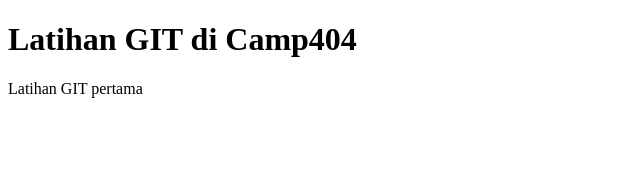
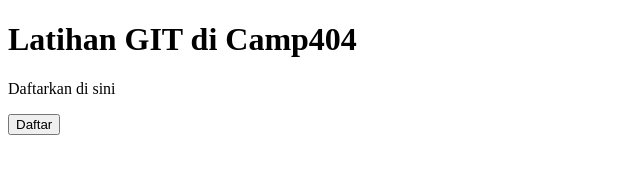
Before and after one commit to misquee/LatihanGIT, a plain HTML site: page index.html in a window 1280 px wide. Shown: the whole page, without its empty margins (0-640 px from the left). Drawn offline with Linux system fonts and the light colour scheme.

Commit message:
mengubah index.html dari github

```diff
--- a/index.html
+++ b/index.html
@@ -6,7 +6,8 @@
 <body>
 
 	<h1>Latihan GIT di Camp404</h1>
-	<p>Latihan GIT pertama</p>
+	<p>Daftarkan di sini</p>
+	<button>Daftar</button>
 
 </body>
 </html>
```
